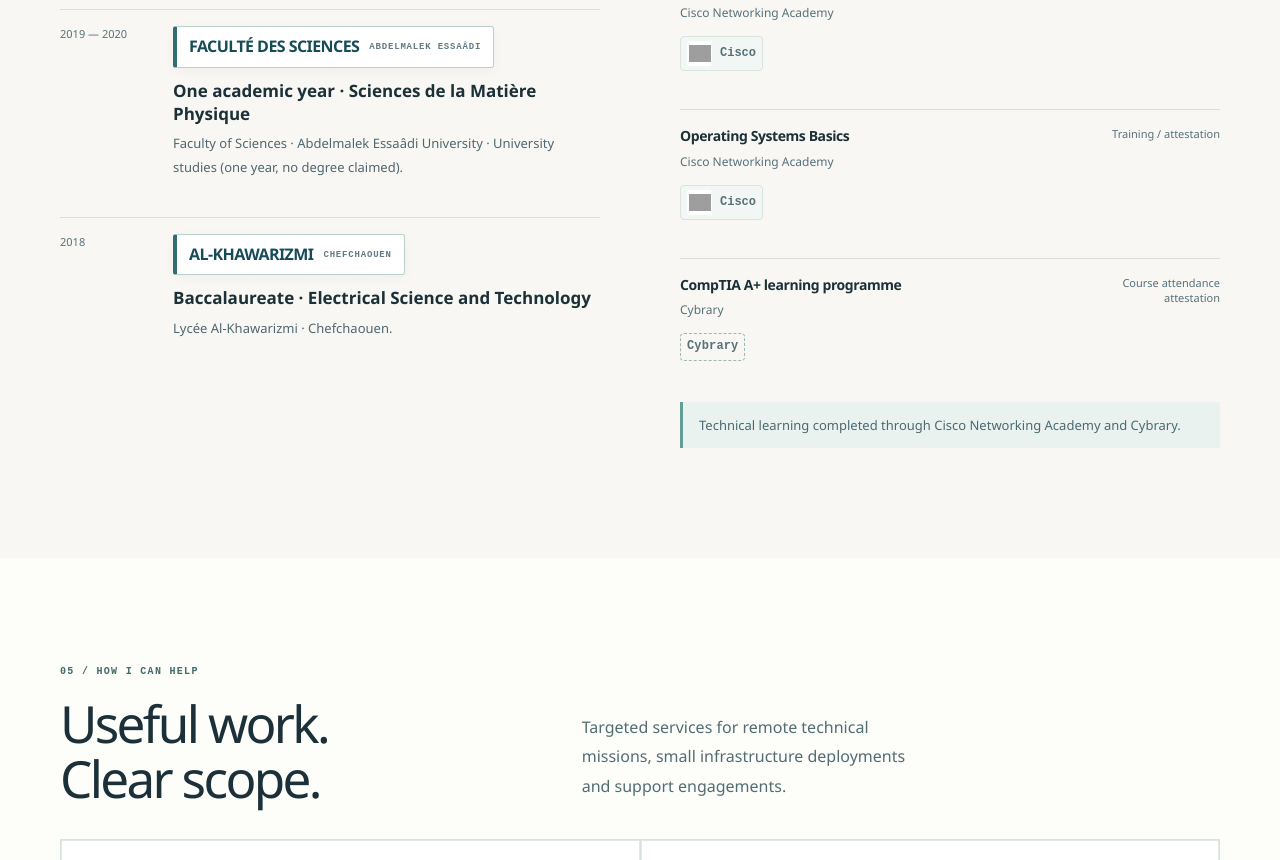
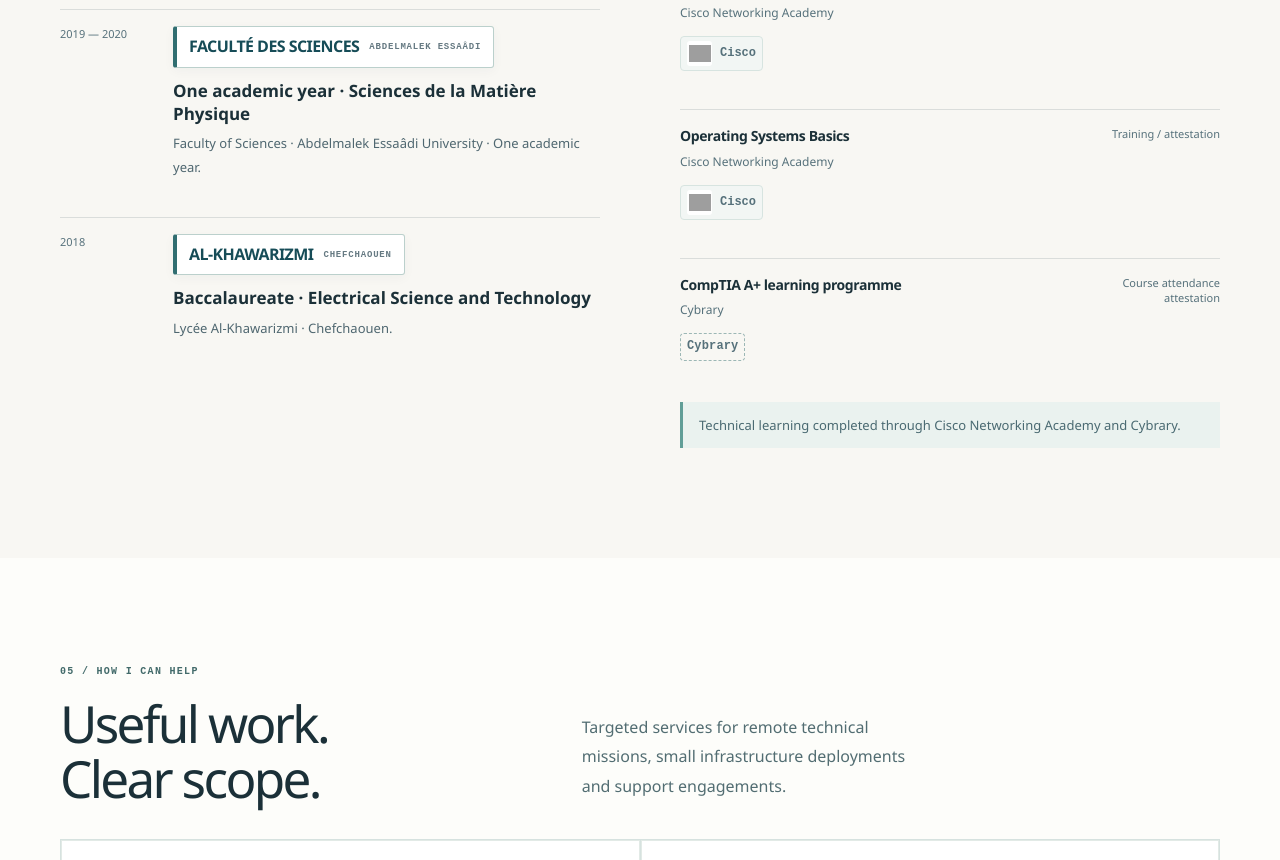
Before and after one commit to tahazitan/taha-zitane-portfolio, a Next.js app: page / in a window 1280 px wide. Shown: the part 11140-12000 px from the top of the page. Built offline with nearby package versions, Linux system fonts and the light colour scheme; grey boxes are pictures that could not be loaded.

Commit message:
Keep one-year faculty education description concise without implying a degree

```diff
--- a/src/data/professional.ts
+++ b/src/data/professional.ts
@@ -1,7 +1,7 @@
 import type {Locale} from './content';
 export type CredentialContent={kicker:string;title:string;intro:string;studyTitle:string;trainingTitle:string;note:string;studies:{year:string;title:string;detail:string}[];courses:{name:string;provider:string;kind:string}[]};
 export const professional:Record<Locale,CredentialContent>={
- en:{kicker:'EDUCATION & PROFESSIONAL LEARNING',title:'Training grounded in practice.',intro:'Formal technical education, engineering studies and focused professional learning in systems, networking and cybersecurity.',studyTitle:'Academic pathway',trainingTitle:'Courses & attestations',note:'Technical learning completed through Cisco Networking Academy and Cybrary.',studies:[{year:'2024 — 2025',title:'Engineering studies · Informatics & Networks',detail:'EMSI Tanger.'},{year:'2020 — 2022',title:'Specialized Technician Diploma · Computer Network Technology',detail:'ISMO Tétouan / OFPPT · Diploma.'},{year:'2019 — 2020',title:'One academic year · Sciences de la Matière Physique',detail:'Faculty of Sciences · Abdelmalek Essaâdi University · University studies (one year, no degree claimed).'},{year:'2018',title:'Baccalaureate · Electrical Science and Technology',detail:'Lycée Al-Khawarizmi · Chefchaouen.'}],courses:[{name:'Cybersecurity Essentials',provider:'Cisco Networking Academy',kind:'Training / attestation'},{name:'Linux Essentials',provider:'Cisco Networking Academy',kind:'Training / attestation'},{name:'Networking Essentials',provider:'Cisco Networking Academy',kind:'Training / attestation'},{name:'Operating Systems Basics',provider:'Cisco Networking Academy',kind:'Training / attestation'},{name:'CompTIA A+ learning programme',provider:'Cybrary',kind:'Course attendance attestation'}]},
+ en:{kicker:'EDUCATION & PROFESSIONAL LEARNING',title:'Training grounded in practice.',intro:'Formal technical education, engineering studies and focused professional learning in systems, networking and cybersecurity.',studyTitle:'Academic pathway',trainingTitle:'Courses & attestations',note:'Technical learning completed through Cisco Networking Academy and Cybrary.',studies:[{year:'2024 — 2025',title:'Engineering studies · Informatics & Networks',detail:'EMSI Tanger.'},{year:'2020 — 2022',title:'Specialized Technician Diploma · Computer Network Technology',detail:'ISMO Tétouan / OFPPT · Diploma.'},{year:'2019 — 2020',title:'One academic year · Sciences de la Matière Physique',detail:'Faculty of Sciences · Abdelmalek Essaâdi University · One academic year.'},{year:'2018',title:'Baccalaureate · Electrical Science and Technology',detail:'Lycée Al-Khawarizmi · Chefchaouen.'}],courses:[{name:'Cybersecurity Essentials',provider:'Cisco Networking Academy',kind:'Training / attestation'},{name:'Linux Essentials',provider:'Cisco Networking Academy',kind:'Training / attestation'},{name:'Networking Essentials',provider:'Cisco Networking Academy',kind:'Training / attestation'},{name:'Operating Systems Basics',provider:'Cisco Networking Academy',kind:'Training / attestation'},{name:'CompTIA A+ learning programme',provider:'Cybrary',kind:'Course attendance attestation'}]},
  fr:{kicker:'FORMATION & ATTESTATIONS',title:'Un parcours technique ancré dans la pratique.',intro:'Diplôme technique, études en cycle ingénieur et modules de perfectionnement en systèmes, réseaux et cybersécurité.',studyTitle:'Parcours académique',trainingTitle:'Formations & attestations',note:'Parcours de formation continue via Cisco Networking Academy et Cybrary.',studies:[{year:'2024 — 2025',title:'Études d’ingénierie · Informatique & Réseaux',detail:'EMSI Tanger.'},{year:'2020 — 2022',title:'Diplôme de Technicien Spécialisé · Techniques des Réseaux Informatiques',detail:'ISMO Tétouan / OFPPT · Diplôme obtenu.'},{year:'2019 — 2020',title:'Une année universitaire · Sciences de la Matière Physique',detail:'Faculté des Sciences · Université Abdelmalek Essaâdi · Une année d’études.'},{year:'2018',title:'Baccalauréat · Sciences et Technologies Électriques',detail:'Lycée Al-Khawarizmi · Chefchaouen.'}],courses:[{name:'Cybersecurity Essentials',provider:'Cisco Networking Academy',kind:'Formation / attestation'},{name:'Linux Essentials',provider:'Cisco Networking Academy',kind:'Formation / attestation'},{name:'Networking Essentials',provider:'Cisco Networking Academy',kind:'Formation / attestation'},{name:'Operating Systems Basics',provider:'Cisco Networking Academy',kind:'Formation / attestation'},{name:'Programme CompTIA A+',provider:'Cybrary',kind:'Attestation de suivi'}]},
  ar:{kicker:'الدراسة والتكوينات',title:'تكوين تقني قائم على التطبيق.',intro:'دبلوم تقني، دراسات هندسية وتكوينات تخصصية في الأنظمة والشبكات والأمن السيبراني.',studyTitle:'المسار الأكاديمي',trainingTitle:'الدورات وإثباتات التكوين',note:'مسار تعلم مستمر عبر Cisco Networking Academy وCybrary.',studies:[{year:'2024 — 2025',title:'دراسات هندسية · المعلوماتية والشبكات',detail:'EMSI طنجة.'},{year:'2020 — 2022',title:'دبلوم تقني متخصص · تقنيات الشبكات المعلوماتية',detail:'ISMO تطوان / OFPPT · دبلوم محصل عليه.'},{year:'2019 — 2020',title:'سنة جامعية واحدة · علوم المادة الفيزيائية',detail:'كلية العلوم · جامعة عبد المالك السعدي · سنة واحدة من الدراسة الجامعية.'},{year:'2018',title:'البكالوريا · العلوم والتكنولوجيات الكهربائية',detail:'ثانوية الخوارزمي · شفشاون.'}],courses:[{name:'Cybersecurity Essentials',provider:'Cisco Networking Academy',kind:'تكوين / إثبات متابعة'},{name:'Linux Essentials',provider:'Cisco Networking Academy',kind:'تكوين / إثبات متابعة'},{name:'Networking Essentials',provider:'Cisco Networking Academy',kind:'تكوين / إثبات متابعة'},{name:'Operating Systems Basics',provider:'Cisco Networking Academy',kind:'تكوين / إثبات متابعة'},{name:'CompTIA A+ Training',provider:'Cybrary',kind:'إثبات متابعة دورة'}]}
 };
```
